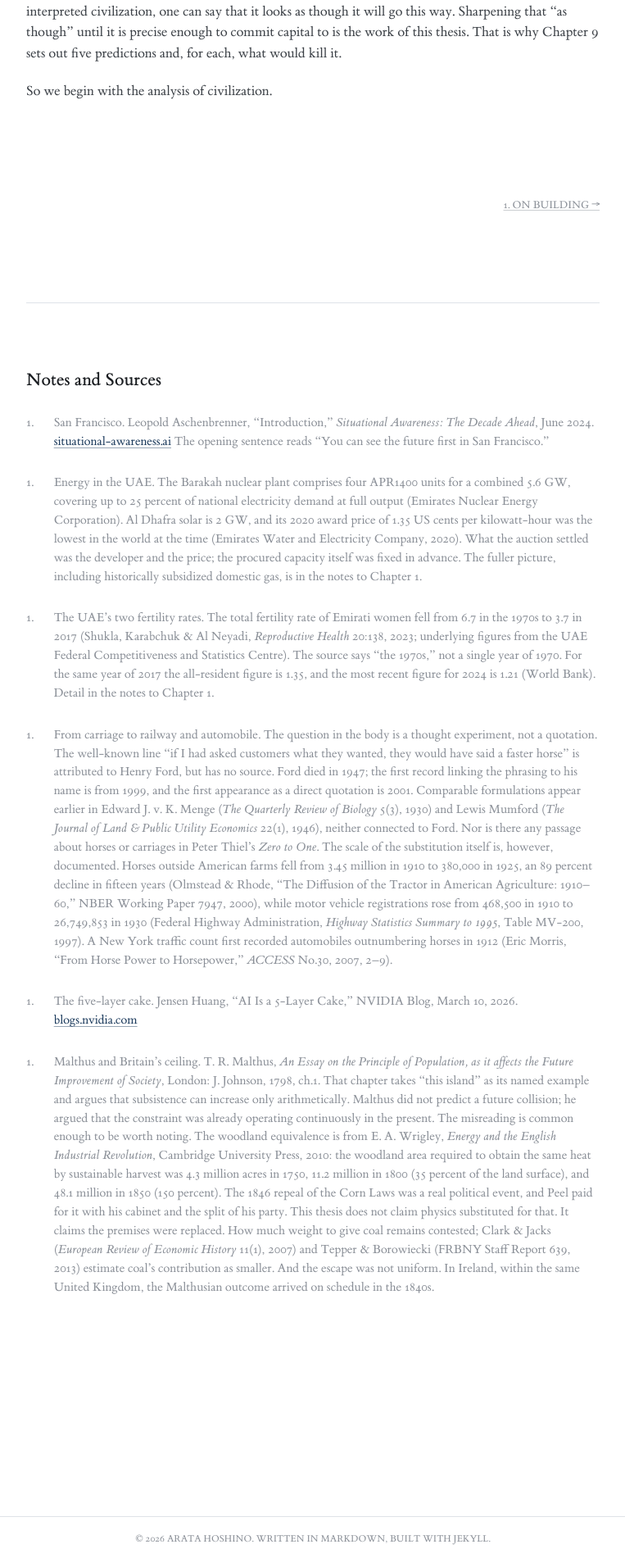
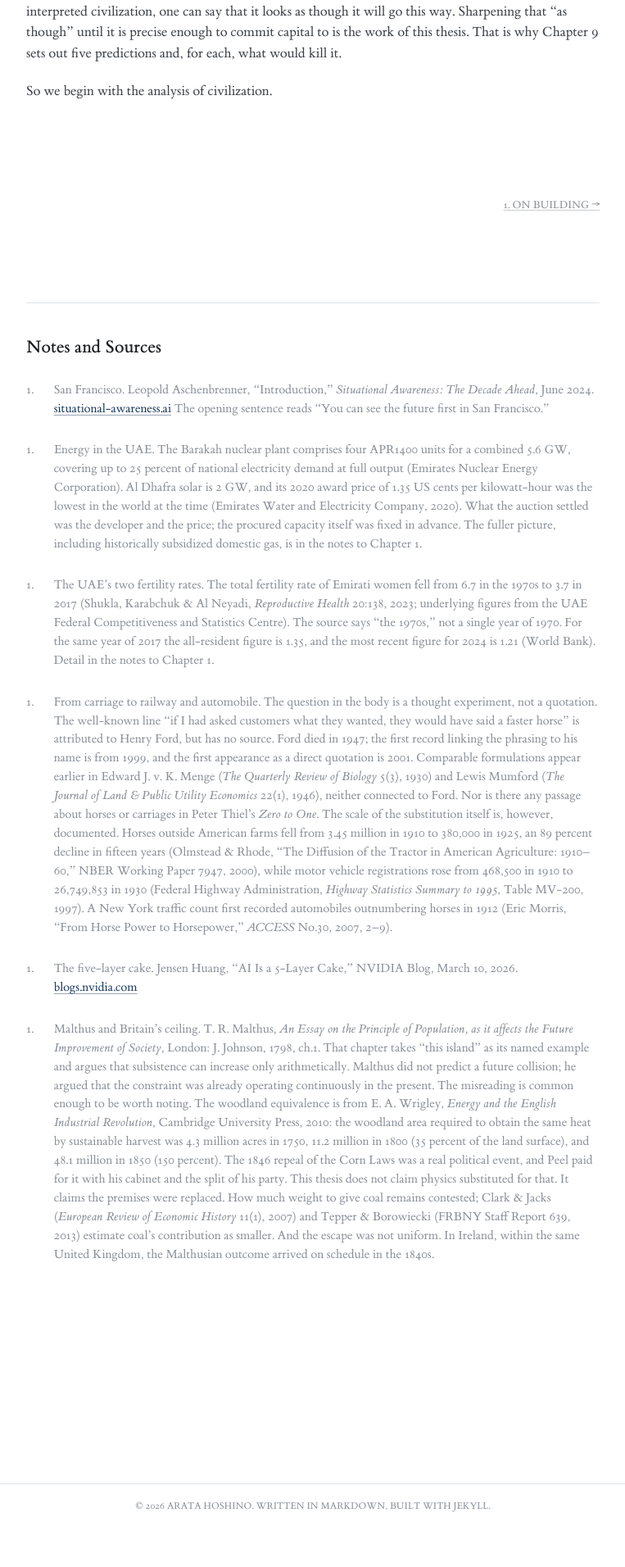
Before and after one commit to arata-hoshino/arata-hoshino.github.io, a Jekyll site: the page built from _essays/premise.md, in a window 1280 px wide. Shown: the part 4488-6400 px from the top of the page at 82% size, without its empty margins (258-1021 px from the left). Built offline with Jekyll 4.4.1, drawn with Linux system fonts in a browser that asks for light colours.

Commit message:
Set the apparatus heads close under their rules
Both rules stood the same distance above their heads, so halving it kept
them even: the head now sits close under the line that announces it. The
line above the objections doubles its distance from the last note, so
each part of the apparatus reads as its own block.

Co-Authored-By: Claude Opus 5 <noreply@anthropic.com>

```diff
--- a/assets/css/style.css
+++ b/assets/css/style.css
@@ -737,7 +737,7 @@ main {
    is a divider rather than a break, so it stands close to the section it
    closes and keeps its air for the head below it. */
 .prose .rule-major {
-  margin: clamp(2.5rem, 5vw, 3.5rem) 0 clamp(3.5rem, 7vw, 5rem);
+  margin: clamp(5rem, 10vw, 7rem) 0 clamp(1.75rem, 3.5vw, 2.5rem);
 }
 
 .prose .rule-major + h2 {
```
